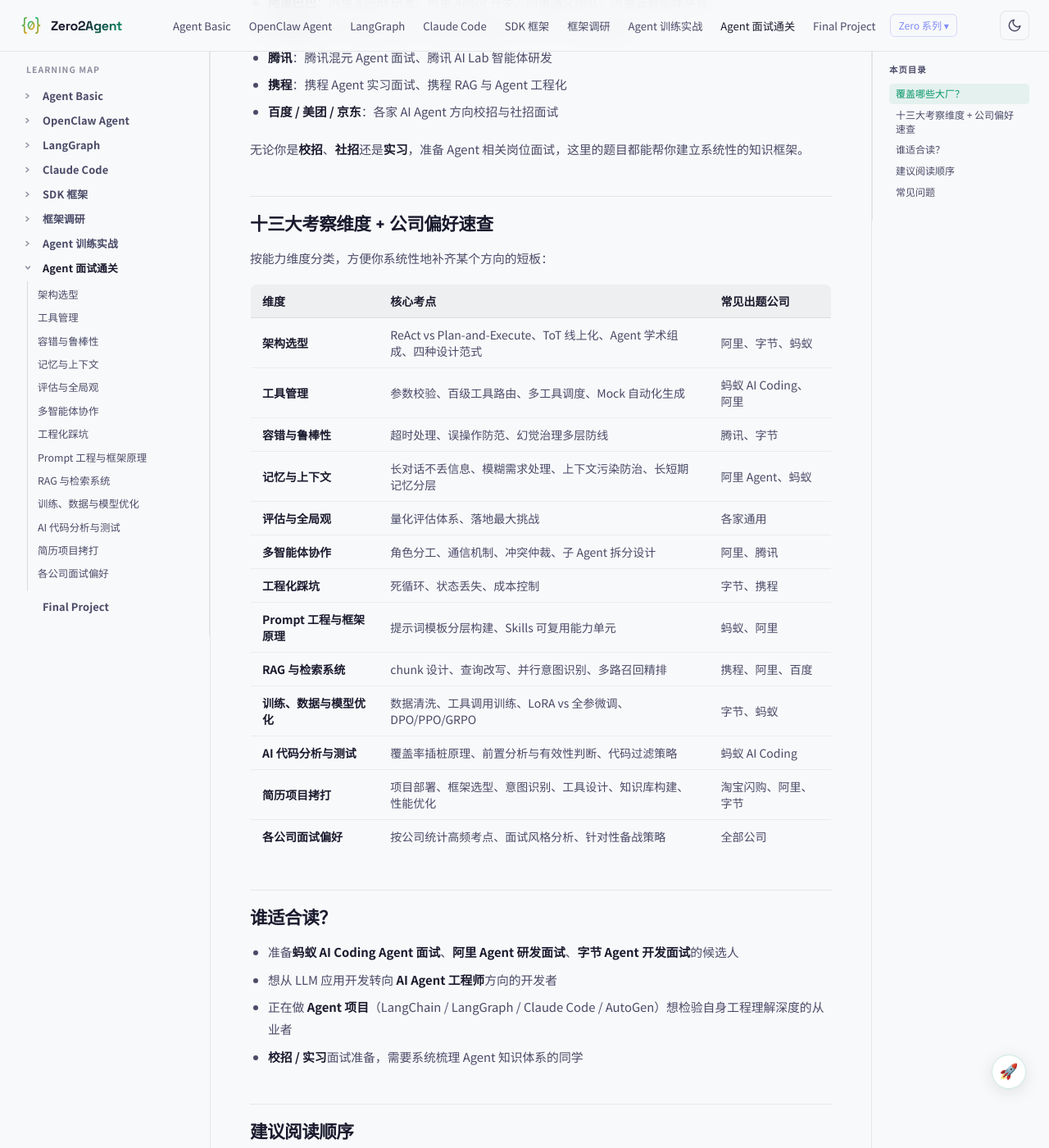
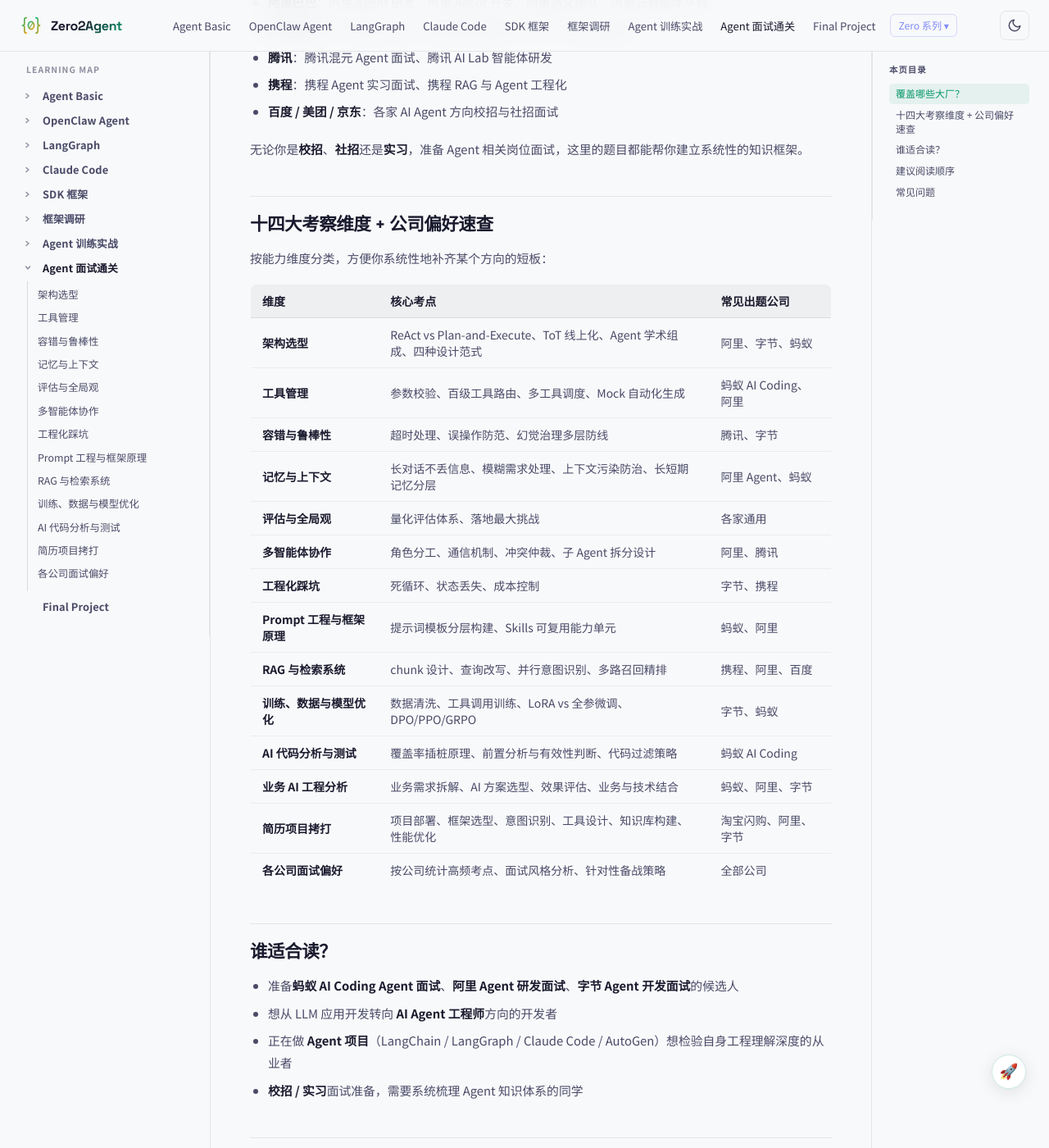
Before and after one commit to ranxi2001/zero2Agent, a Jekyll site: the page built from learn-agent-interview/index.md, in a window 1280 px wide and 1400 px high, scrolled down 517 px. Shown: the whole window at 82% size. Built offline with Jekyll 4.4.1, drawn with Linux system fonts in a browser that asks for light colours; comment, search, counter and statistics services are not loaded; some of the changed text lies outside the part shown.

Commit message:
refactor: 模块 12 从蚂蚁面经实录改为「业务 AI 工程分析」维度
- 重命名 12-ant-agent-intern → 12-business-ai-engineering
- 更新 frontmatter 标题和描述
- 注册到主 index.md 导航和维度表格（十三→十四大维度）

Co-Authored-By: Claude Opus 4.6 <noreply@anthropic.com>

```diff
--- a/learn-agent-interview/index.md
+++ b/learn-agent-interview/index.md
@@ -23,7 +23,7 @@ eyebrow: Module 09
 
 无论你是**校招**、**社招**还是**实习**，准备 Agent 相关岗位面试，这里的题目都能帮你建立系统性的知识框架。
 
-## 十三大考察维度 + 公司偏好速查
+## 十四大考察维度 + 公司偏好速查
 
 按能力维度分类，方便你系统性地补齐某个方向的短板：
 
@@ -40,6 +40,7 @@ eyebrow: Module 09
 | **RAG 与检索系统** | chunk 设计、查询改写、并行意图识别、多路召回精排 | 携程、阿里、百度 |
 | **训练、数据与模型优化** | 数据清洗、工具调用训练、LoRA vs 全参微调、DPO/PPO/GRPO | 字节、蚂蚁 |
 | **AI 代码分析与测试** | 覆盖率插桩原理、前置分析与有效性判断、代码过滤策略 | 蚂蚁 AI Coding |
+| **业务 AI 工程分析** | 业务需求拆解、AI 方案选型、效果评估、业务与技术结合 | 蚂蚁、阿里、字节 |
 | **简历项目拷打** | 项目部署、框架选型、意图识别、工具设计、知识库构建、性能优化 | 淘宝闪购、阿里、字节 |
 | **各公司面试偏好** | 按公司统计高频考点、面试风格分析、针对性备战策略 | 全部公司 |
 
@@ -63,8 +64,9 @@ eyebrow: Module 09
 9. [RAG 与检索系统：从 chunk 设计到多路召回](09-rag-retrieval/index.html)
 10. [训练、数据与模型优化：从数据清洗到 LoRA](10-training-and-data/index.html)
 11. [AI 代码分析与测试：覆盖率、插桩、代码过滤](11-ai-code-testing/index.html)
-12. [简历项目拷打：面试官追着你的 Agent 项目问到底](13-project-deep-dive/index.html)
-13. [各公司面试偏好：按公司备战的高频题速查](14-company-preferences/index.html)
+12. [业务 AI 工程分析：业务场景与 AI 系统的结合](12-business-ai-engineering/index.html)
+13. [简历项目拷打：面试官追着你的 Agent 项目问到底](13-project-deep-dive/index.html)
+14. [各公司面试偏好：按公司备战的高频题速查](14-company-preferences/index.html)
 
 ## 常见问题
 
```
Also changed, not shown: learn-agent-interview/12-business-ai-engineering/index.md (renamed from learn-agent-interview/12-ant-agent-intern/index.md, +3 -3 lines).
